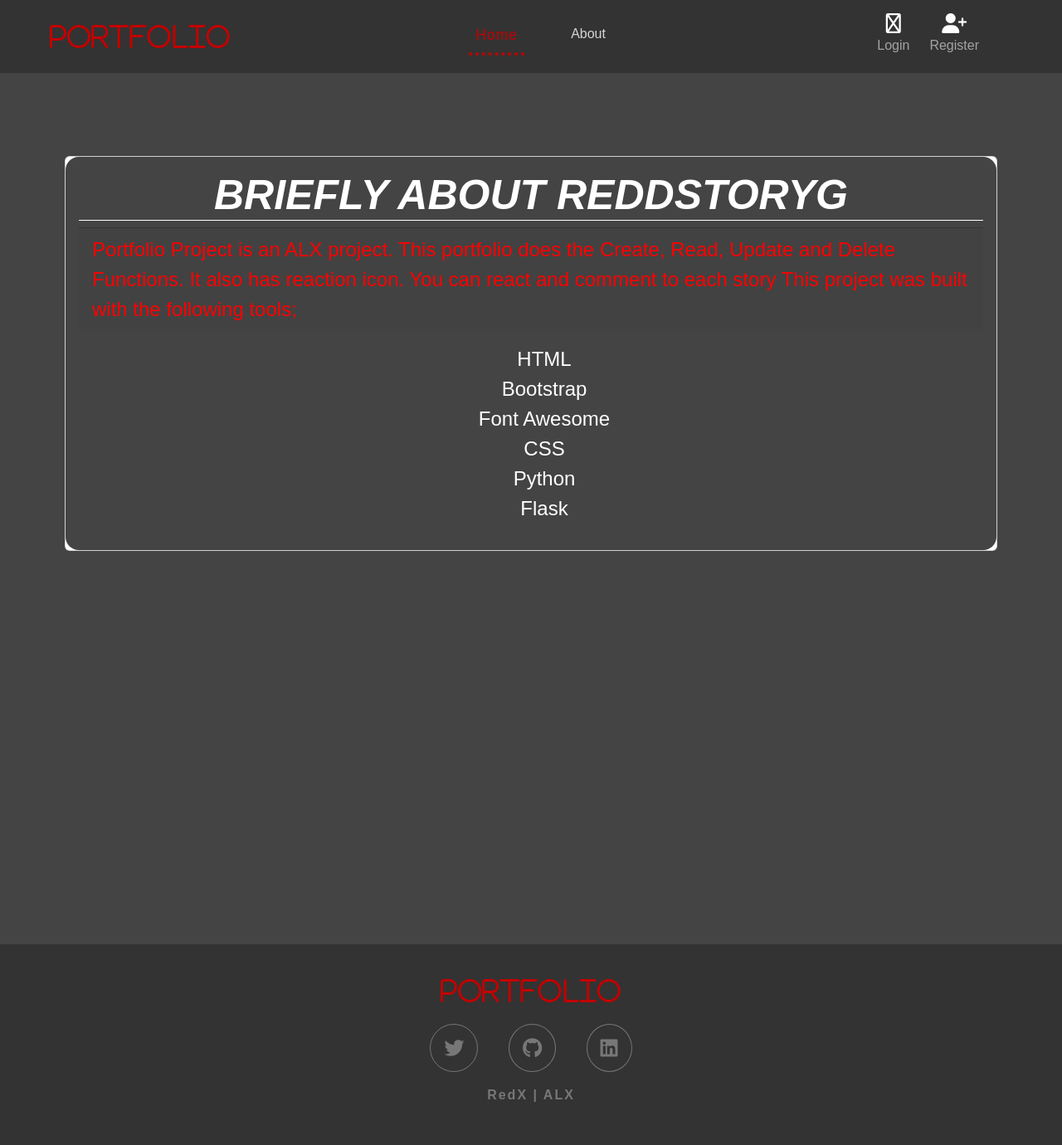
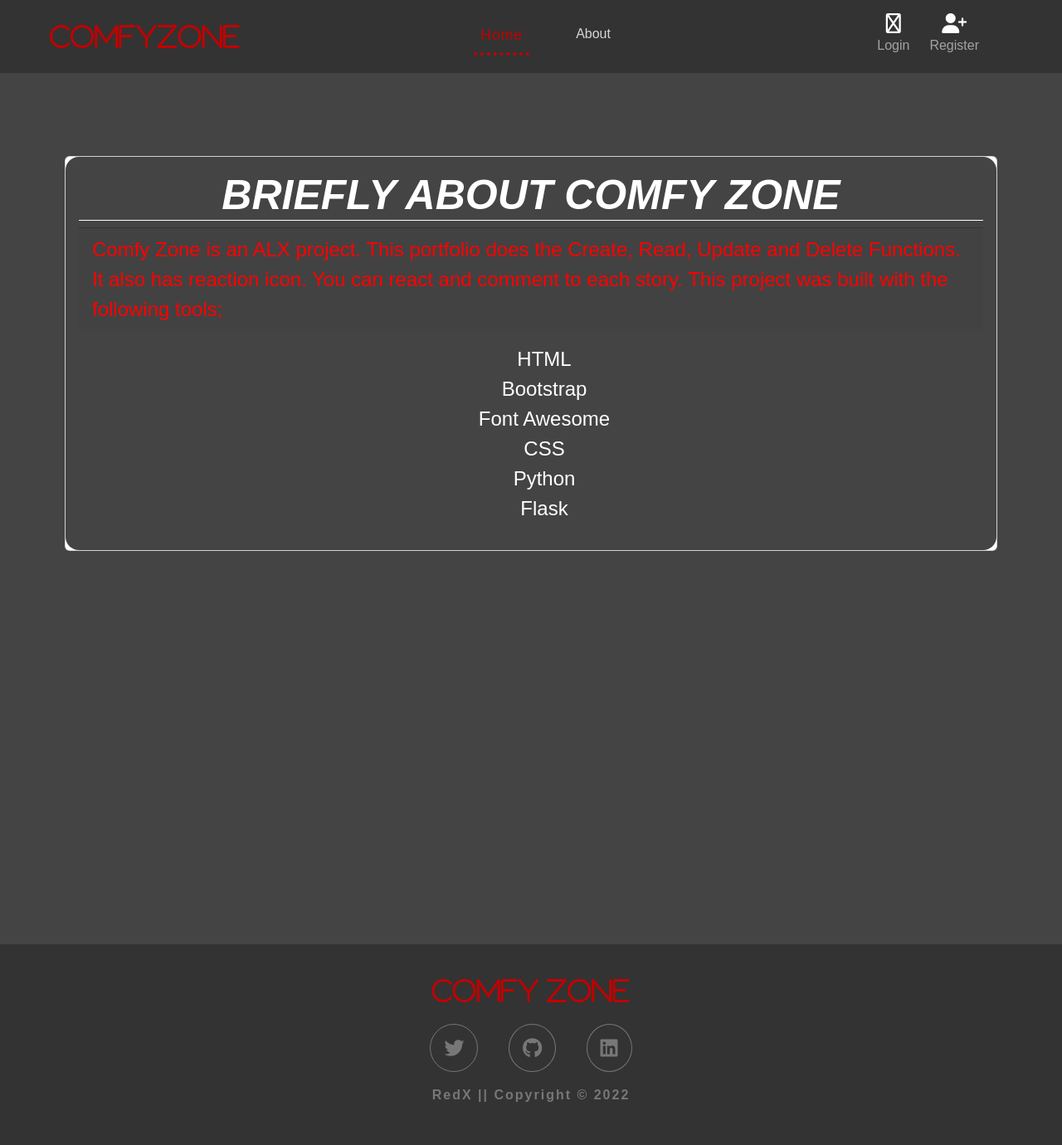
Before and after one commit to Unique-Red/alx-portfolio_project, a Flask app: page /about in a window 1280 px wide. Shown: the whole page at 83% size. Run offline with Flask 3, Linux system fonts and the light colour scheme; some libraries are stand-ins or nearby versions.

Commit message:
final modifications

```diff
--- a/portfolio/routes.py
+++ b/portfolio/routes.py
@@ -4,6 +4,7 @@ from .models import User, Post, React, Comment
 from flask_login import login_user, logout_user, login_required, current_user
 from werkzeug.security import generate_password_hash, check_password_hash
 from flask_ckeditor import CKEditor
+from datetime import datetime
 
 ckeditor = CKEditor()
 
@@ -11,13 +12,13 @@ ckeditor = CKEditor()
 @app.route("/")
 def home():
     posts = Post.query.order_by(Post.date_created.desc()).all()
-    return render_template("home.html", posts=posts, user=current_user)
+    return render_template("home.html", posts=posts, user=current_user, date=datetime.now())
 
 
 @app.route("/post/<int:id>")
 def single_post(id):
     posts = Post.query.get_or_404(id)
-    return render_template ("post.html", posts=posts, user=current_user)
+    return render_template ("post.html", posts=posts, user=current_user, date=datetime.now())
 
 @app.route("/login", methods=["GET", "POST"])
 def login():
@@ -36,7 +37,7 @@ def login():
             flash("Email does not exist.", category="error")
 
 
-    return render_template("login.html", user=current_user)
+    return render_template("login.html", user=current_user, date=datetime.now())
 
 @app.route("/signup", methods=["GET", "POST"])
 def signup():
@@ -63,7 +64,7 @@ def signup():
             login_user(new_user)
             return redirect(url_for("create_post"))
 
-    return render_template("register.html", user=current_user)
+    return render_template("register.html", user=current_user, date=datetime.now())
 
 @app.route("/logout")
 def logout():
@@ -85,7 +86,7 @@ def create_post():
             flash("Post created!", category="success")
             return redirect(url_for("home"))
 
-    return render_template("create.html", user=current_user)
+    return render_template("create.html", user=current_user, date=datetime.now())
 
 @app.route("/post/<firstname>")
 def post(firstname):
@@ -95,7 +96,7 @@ def post(firstname):
         return redirect(url_for("home"))
 
     posts = user.posts
-    return render_template("posts.html", user=current_user, posts=posts, firstname=firstname)
+    return render_template("posts.html", user=current_user, posts=posts, firstname=firstname, date=datetime.now())
 
 @app.route("/delete/<int:id>")
 @login_required
@@ -122,7 +123,7 @@ def edit(id):
             return redirect(url_for("home"))
         except:
             flash("There was a problem updating that post.", category="error")
-    return render_template("edit.html", post_to_update=post_to_update, title_to_edit=title_to_edit)
+    return render_template("edit.html", post_to_update=post_to_update, title_to_edit=title_to_edit, date=datetime.now())
 
 @app.route("/react/<post_id>")
 @login_required
@@ -153,7 +154,7 @@ def comment(post_id):
         flash("Comment created!", category="success")
         return redirect(url_for("single_post", id=post_id))
 
-    return render_template("home.html", user=current_user)
+    return render_template("home.html", user=current_user, date=datetime.now())
 
 @app.route("/delete-comment/<comment_id>")
 @login_required
@@ -168,4 +169,4 @@ def delete_comment(comment_id):
 
 @app.route("/about")
 def about():
-    return render_template("about.html")
+    return render_template("about.html", date=datetime.now())
--- a/portfolio/templates/about.html
+++ b/portfolio/templates/about.html
@@ -6,8 +6,8 @@ About
 <div class="about">
   <div class="card">
     <div class="card-body">
-      <h2 class="card-title">Briefly about Reddstoryg</h2>
-      <p class="card-footer" style="color: red;">Portfolio Project is an ALX project. This portfolio does the Create, Read, Update and Delete Functions. It also has reaction icon. You can react and comment to each story This project was built with the following tools;</p>
+      <h2 class="card-title">Briefly about Comfy Zone</h2>
+      <p class="card-footer" style="color: red;">Comfy Zone is an ALX project. This portfolio does the Create, Read, Update and Delete Functions. It also has reaction icon. You can react and comment to each story. This project was built with the following tools;</p>
       <ul>
         <li class="list-group-item">HTML</li>
         <li class="list-group-item">Bootstrap</li>
--- a/portfolio/templates/base.html
+++ b/portfolio/templates/base.html
@@ -15,7 +15,7 @@
   <body>
     <nav class="navbar navbar-expand-lg bg-light">
       <div class="container-fluid">
-        <a class="navbar-brand" href="{{url_for('home')}}">PORTFOLIO</a>
+        <a class="navbar-brand" href="{{url_for('home')}}">ComfyZone</a>
         <button class="navbar-toggler" type="button" data-bs-toggle="collapse" data-bs-target="#navbarText" aria-controls="navbarText" aria-expanded="false" aria-label="Toggle navigation">
           <span class="navbar-toggler-icon"></span>
         </button>
@@ -61,14 +61,14 @@
     </div>
       <div class="footer">
         <div class="footer-container">
-          <a class="navbar-brand" href="{{url_for('home')}}">PORTFOLIO</a>
+          <a class="navbar-brand" href="{{url_for('home')}}">Comfy Zone</a>
           <div class="socials">
             <a href="https://twitter.com/RedX_13" target="_blank" rel="noopener noreferrer"><i class="fa-brands fa-twitter"></i></a>
             <a href="https://github.com/Unique-Red" target="_blank" rel="noopener noreferrer"><i class="fa-brands fa-github"></i></a>
             <a href="https://www.linkedin.com/in/noah-useghan-44b37b221/" target="_blank" rel="noopener noreferrer"><i class="fa-brands fa-linkedin"></i></a>
 
           </div>
-          <p>RedX | ALX</p>
+          <p>RedX || Copyright &copy; {{date.year}} </p>
         </div>
       </div>
     <script src="https://cdn.jsdelivr.net/npm/bootstrap@5.2.2/dist/js/bootstrap.bundle.min.js" integrity="sha384-OERcA2EqjJCMA+/3y+gxIOqMEjwtxJY7qPCqsdltbNJuaOe923+mo//f6V8Qbsw3" crossorigin="anonymous"></script>
```
